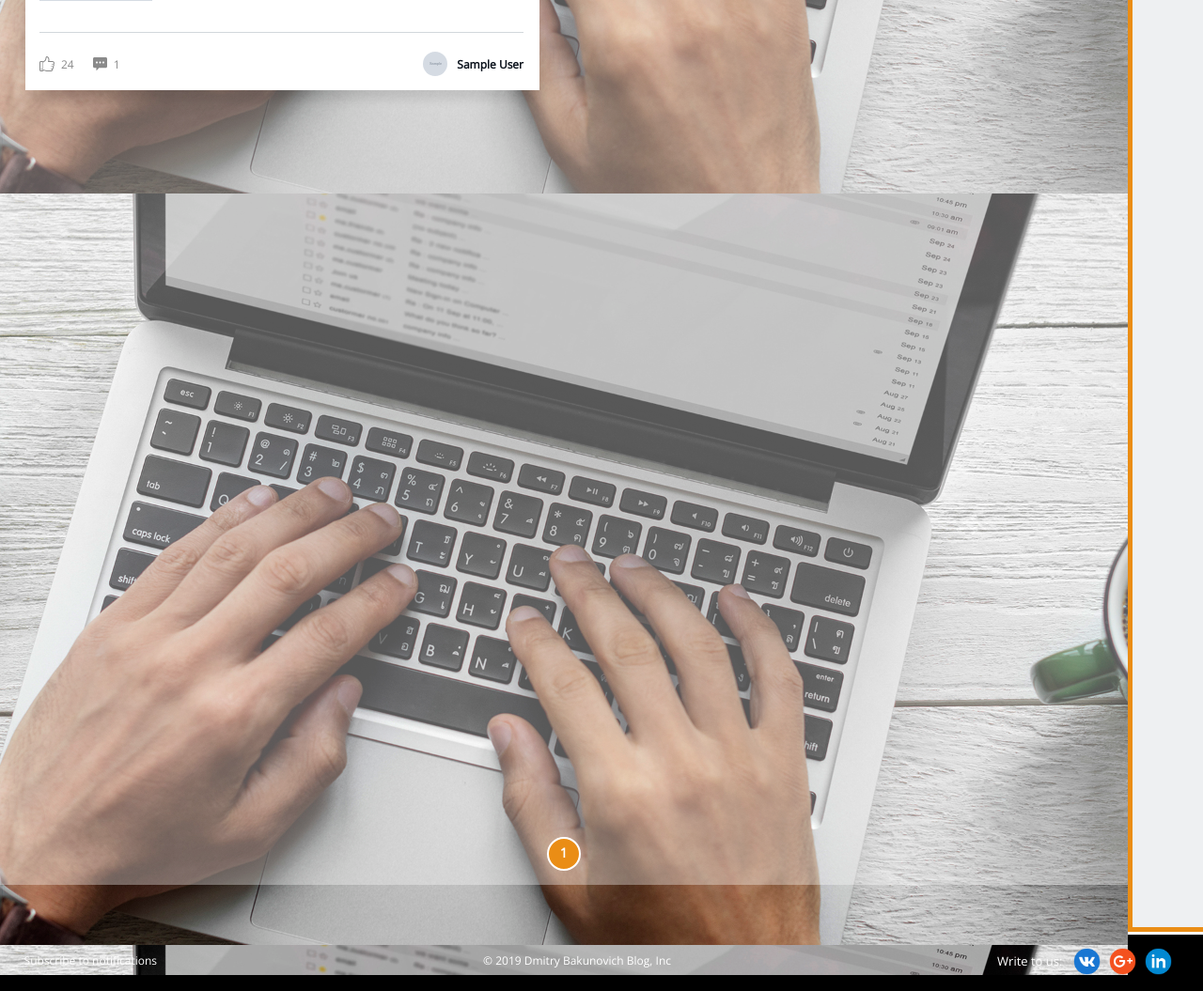
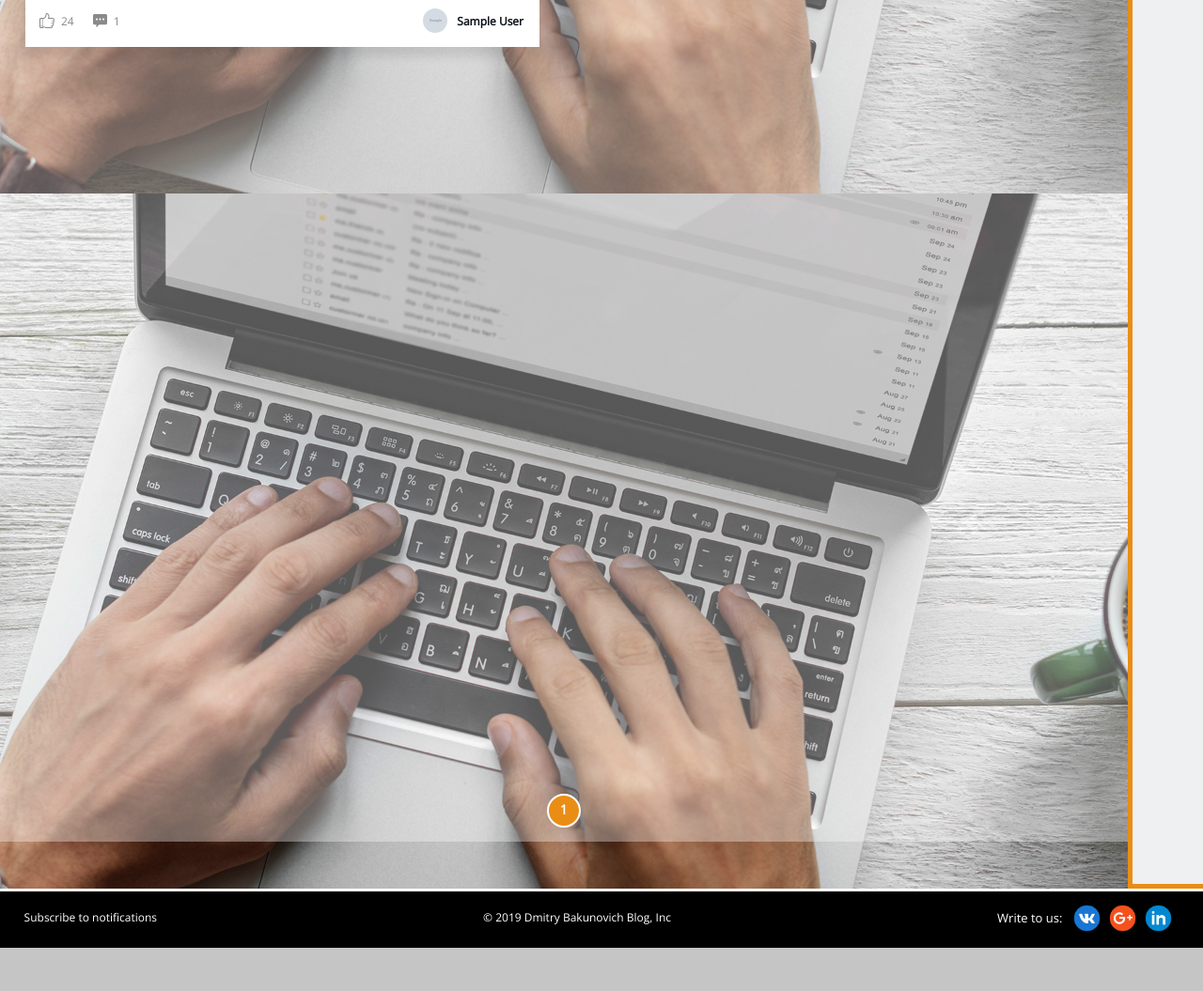
Before and after one commit to dzmitrybakunovich/django-blog, a Django app: page /articles/user/1 in a window 1280 px wide; the page is wider, and only the part inside the window is pictured. Shown: the part 682-1737 px from the top of that part at 94% size. After the commit the page ends 1691 px from the top of that part, so only its background shows below. Run offline with Django 3.2, Linux system fonts and the light colour scheme; tables that the repository leaves empty hold one stand-in row (values such as "Sample post"); grey boxes marked "Sample" are stand-in pictures; some libraries are stand-ins or nearby versions.

Commit message:
Update style.css

```diff
--- a/main_app/static/css/style.css
+++ b/main_app/static/css/style.css
@@ -661,7 +661,7 @@ a#user_in_last_comment:hover {
 }
 
 .all_article_size{
-	padding-top: 46px;
+    padding-top: 46px 0;
     height:100%;
     width:100%;
     background-image: url('/static/css/background.jpg');
```
